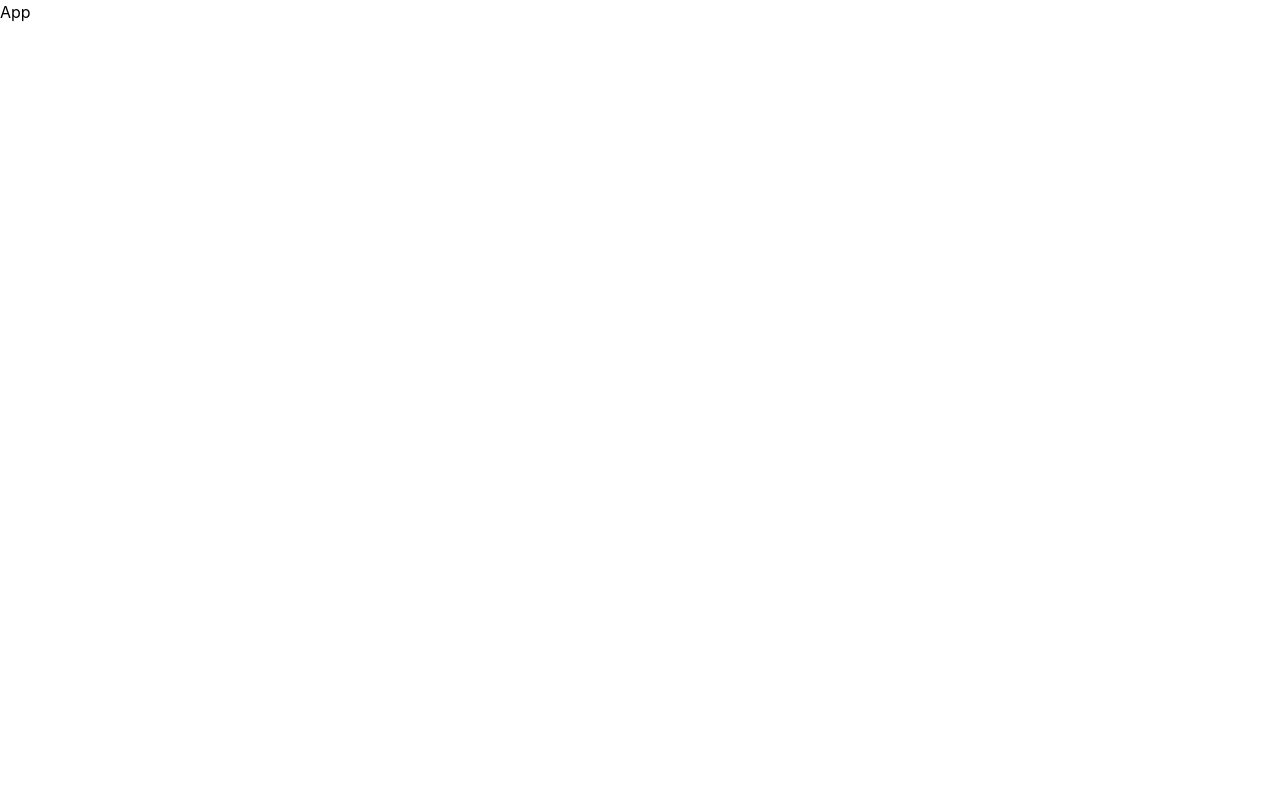
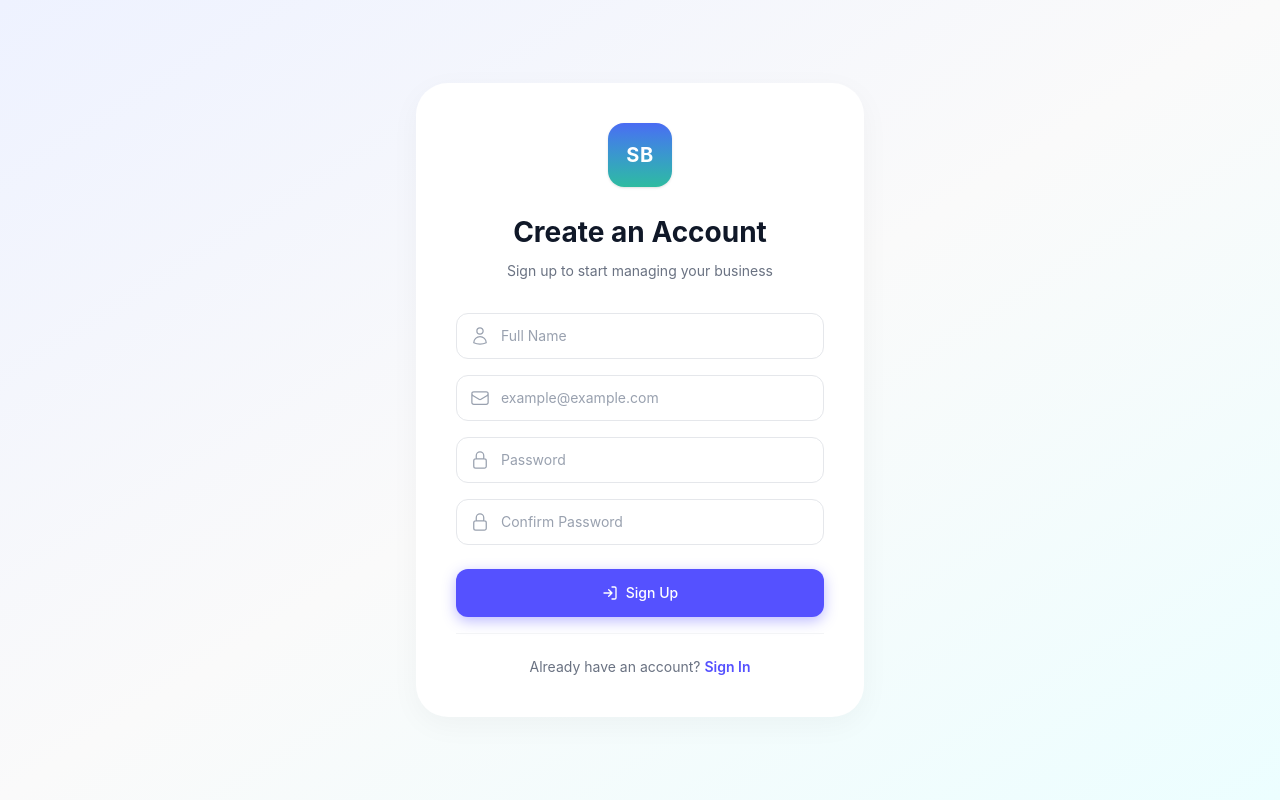
Before and after one commit to ChandrikaVishwakarma369/sbms-frontend, a React (Vite) app: page / in a window 1280 px wide. Built offline with nearby package versions, Linux system fonts and the light colour scheme.

Commit message:
Feat: Add login and signup page

```diff
--- a/package.json
+++ b/package.json
@@ -13,6 +13,7 @@
     "@tailwindcss/vite": "^4.2.1",
     "react": "^19.2.0",
     "react-dom": "^19.2.0",
+    "tailwind": "^4.0.0",
     "tailwindcss": "^4.2.1"
   },
   "devDependencies": {
--- a/src/App.jsx
+++ b/src/App.jsx
@@ -1,8 +1,9 @@
 import React from 'react'
+import LoginSignup from './components/loginsignup'
 
 const App = () => {
   return (
-    <div>App</div>
+    <LoginSignup />
   )
 }
 
--- /dev/null
+++ b/src/components/loginsignup.jsx
@@ -0,0 +1,152 @@
+import React, { useState } from 'react';
+
+const LoginSignup = () => {
+  const [isLogin, setIsLogin] = useState(false);
+
+  return (
+    <div className="min-h-screen flex items-center justify-center bg-gradient-to-br from-[#EEF2FF] via-[#FAFAFA] to-[#ECFEFF] p-4 font-sans">
+      <div className="w-full max-w-md bg-white rounded-[2rem] shadow-[0_8px_30px_rgb(0,0,0,0.04)] sm:p-10 p-6 flex flex-col items-center">
+
+        {/* Logo */}
+        <div className="w-16 h-16 bg-gradient-to-b from-[#4A6BF3] to-[#2FBBA0] rounded-2xl flex items-center justify-center mb-6 shadow-sm">
+          <span className="text-white text-xl font-bold tracking-wide">SB</span>
+        </div>
+
+        {/* Header */}
+        <h2 className="text-[1.75rem] font-bold text-gray-900 mb-2">
+          {isLogin ? 'Welcome Back' : 'Create an Account'}
+        </h2>
+        <p className="text-gray-500 text-sm mb-8">
+          {isLogin ? 'Sign in to manage your business' : 'Sign up to start managing your business'}
+        </p>
+
+        {/* Form */}
+        <form className="w-full" onSubmit={(e) => e.preventDefault()}>
+
+          {!isLogin && (
+            <div className="mb-4">
+              <div className="relative">
+                <div className="absolute inset-y-0 left-0 pl-3.5 flex items-center pointer-events-none">
+                  <svg className="h-5 w-5 text-gray-400" fill="none" viewBox="0 0 24 24" stroke="currentColor" strokeWidth="1.5">
+                    <path strokeLinecap="round" strokeLinejoin="round" d="M15.75 6a3.75 3.75 0 11-7.5 0 3.75 3.75 0 017.5 0zM4.501 20.118a7.5 7.5 0 0114.998 0A17.933 17.933 0 0112 21.75c-2.676 0-5.216-.584-7.499-1.632z" />
+                  </svg>
+                </div>
+                <input
+                  type="text"
+                  className="block w-full pl-11 pr-3 py-3 border border-gray-200 rounded-xl text-gray-900 placeholder-gray-400 focus:outline-none focus:ring-2 focus:ring-[#5551FF] focus:border-[#5551FF] sm:text-sm transition-colors"
+                  placeholder="Full Name"
+                  required={!isLogin}
+                />
+              </div>
+            </div>
+          )}
+
+          {/* Email Input */}
+          <div className="mb-4">
+            <div className="relative">
+              <div className="absolute inset-y-0 left-0 pl-3.5 flex items-center pointer-events-none">
+                <svg className="h-5 w-5 text-gray-400" fill="none" viewBox="0 0 24 24" stroke="currentColor" strokeWidth="1.5">
+                  <path strokeLinecap="round" strokeLinejoin="round" d="M21.75 6.75v10.5a2.25 2.25 0 01-2.25 2.25h-15a2.25 2.25 0 01-2.25-2.25V6.75m19.5 0A2.25 2.25 0 0019.5 4.5h-15a2.25 2.25 0 00-2.25 2.25m19.5 0v.243a2.25 2.25 0 01-1.07 1.916l-7.5 4.615a2.25 2.25 0 01-2.36 0L3.32 8.91a2.25 2.25 0 01-1.07-1.916V6.75" />
+                </svg>
+              </div>
+              <input
+                type="email"
+                className="block w-full pl-11 pr-3 py-3 border border-gray-200 rounded-xl text-gray-900 placeholder-gray-400 focus:outline-none focus:ring-2 focus:ring-[#5551FF] focus:border-[#5551FF] sm:text-sm transition-colors"
+                placeholder={isLogin ? "admin@example.com" : "example@example.com"}
+                required
+              />
+            </div>
+          </div>
+
+          {/* Password Input */}
+          <div className="mb-4">
+            <div className="relative">
+              <div className="absolute inset-y-0 left-0 pl-3.5 flex items-center pointer-events-none">
+                <svg className="h-5 w-5 text-gray-400" fill="none" viewBox="0 0 24 24" stroke="currentColor" strokeWidth="1.5">
+                  <path strokeLinecap="round" strokeLinejoin="round" d="M16.5 10.5V6.75a4.5 4.5 0 10-9 0v3.75m-.75 11.25h10.5a2.25 2.25 0 002.25-2.25v-6.75a2.25 2.25 0 00-2.25-2.25H6.75a2.25 2.25 0 00-2.25 2.25v6.75a2.25 2.25 0 002.25 2.25z" />
+                </svg>
+              </div>
+              <input
+                type="password"
+                className="block w-full pl-11 pr-3 py-3 border border-gray-200 rounded-xl text-gray-900 placeholder-gray-400 focus:outline-none focus:ring-2 focus:ring-[#5551FF] focus:border-[#5551FF] sm:text-sm transition-colors"
+                placeholder="Password"
+                required
+              />
+            </div>
+          </div>
+
+          {/* Confirm Password Input */}
+          {!isLogin && (
+            <div className="mb-6">
+              <div className="relative">
+                <div className="absolute inset-y-0 left-0 pl-3.5 flex items-center pointer-events-none">
+                  <svg className="h-5 w-5 text-gray-400" fill="none" viewBox="0 0 24 24" stroke="currentColor" strokeWidth="1.5">
+                    <path strokeLinecap="round" strokeLinejoin="round" d="M16.5 10.5V6.75a4.5 4.5 0 10-9 0v3.75m-.75 11.25h10.5a2.25 2.25 0 002.25-2.25v-6.75a2.25 2.25 0 00-2.25-2.25H6.75a2.25 2.25 0 00-2.25 2.25v6.75a2.25 2.25 0 002.25 2.25z" />
+                  </svg>
+                </div>
+                <input
+                  type="password"
+                  className="block w-full pl-11 pr-3 py-3 border border-gray-200 rounded-xl text-gray-900 placeholder-gray-400 focus:outline-none focus:ring-2 focus:ring-[#5551FF] focus:border-[#5551FF] sm:text-sm transition-colors"
+                  placeholder="Confirm Password"
+                  required={!isLogin}
+                />
+              </div>
+            </div>
+          )}
+
+          {/* Login Options */}
+          {isLogin && (
+            <div className="flex items-center justify-between mb-8">
+              <div className="flex items-center">
+                <input
+                  id="remember-me"
+                  name="remember-me"
+                  type="checkbox"
+                  className="h-4 w-4 text-[#5551FF] focus:ring-[#5551FF] border-gray-300 rounded cursor-pointer"
+                />
+                <label htmlFor="remember-me" className="ml-2 block text-sm text-gray-500 cursor-pointer">
+                  Remember me
+                </label>
+              </div>
+
+              <div className="text-sm">
+                <a href="#" className="font-semibold text-[#5551FF] hover:text-indigo-500 transition-colors">
+                  Forgot password?
+                </a>
+              </div>
+            </div>
+          )}
+
+          {/* Submit Button */}
+          <button
+            type="submit"
+            className="w-full flex justify-center items-center py-3.5 px-4 rounded-xl shadow-[0_4px_14px_0_rgb(85,81,255,0.39)] text-sm font-medium text-white bg-[#5551FF] hover:bg-[#4d48e5] hover:shadow-[0_6px_20px_rgba(85,81,255,0.23)] hover:-translate-y-0.5 transition-all duration-200 ease-in-out focus:outline-none focus:ring-2 focus:ring-offset-2 focus:ring-[#5551FF] mb-8"
+          >
+            <svg className="mr-2 h-4 w-4" viewBox="0 0 24 24" fill="none" stroke="currentColor" strokeWidth="2" strokeLinecap="round" strokeLinejoin="round">
+              <path d="M15 3h4a2 2 0 0 1 2 2v14a2 2 0 0 1-2 2h-4M10 17l5-5-5-5M15 12H3" />
+            </svg>
+            {isLogin ? 'Sign In' : 'Sign Up'}
+          </button>
+        </form>
+
+        {/* Footer Toggle */}
+        <div className="w-full text-center relative mt-2">
+          <div className="absolute top-0 left-0 w-full h-[1px] bg-gray-100 -mt-6"></div>
+          <p className="text-sm text-gray-500">
+            {isLogin ? "Don't have an account? " : "Already have an account? "}
+            <button
+              type="button"
+              onClick={() => setIsLogin(!isLogin)}
+              className="font-semibold text-[#5551FF] hover:text-[#4d48e5] transition-colors bg-transparent border-0 cursor-pointer focus:outline-none"
+            >
+              {isLogin ? 'Sign Up' : 'Sign In'}
+            </button>
+          </p>
+        </div>
+
+      </div>
+    </div>
+  );
+};
+
+export default LoginSignup;
```
Also changed, not shown: 1 other file (tests, documents, lock files or other folders).
